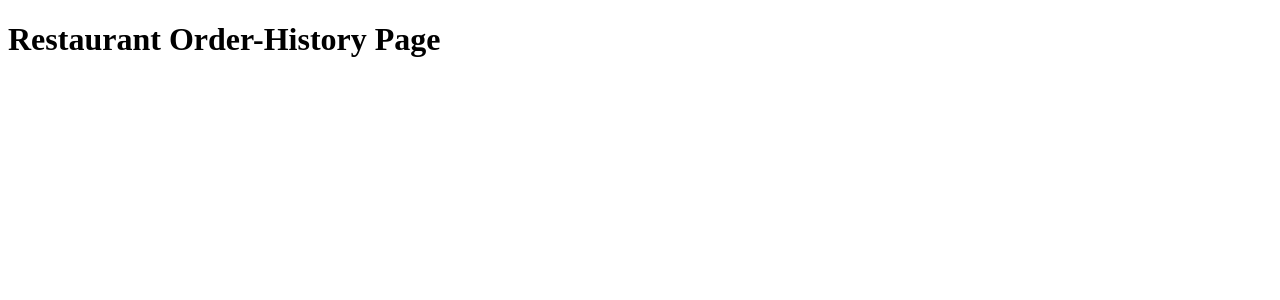
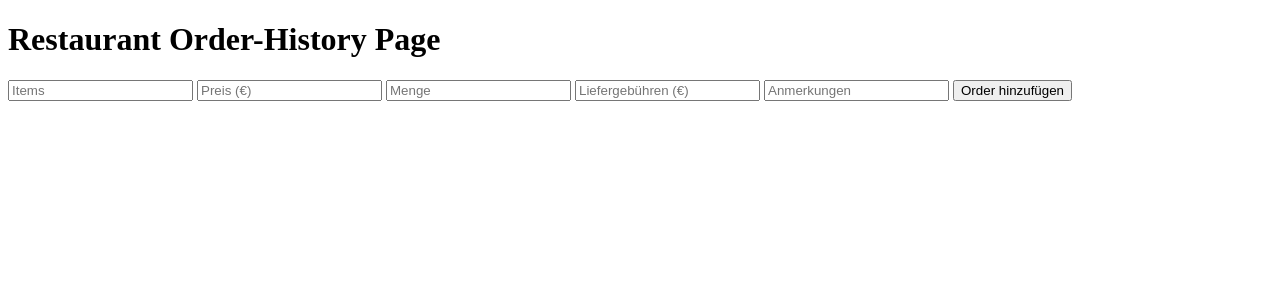
Before and after one commit to david-amoah-dev/DB_Praktikum, a Flask app: page /rstrbstlh in a window 1280 px wide. Shown: the part 88-388 px from the top of the page. Run offline with Flask 3, Linux system fonts and the light colour scheme.

Commit message:
Bestellhistorie in Code eingebettet auch hier noch überarbeitungs bedarf

```diff
--- a/app.py
+++ b/app.py
@@ -2,6 +2,9 @@ import sqlite3
 from flask import Flask, url_for, request, render_template, redirect, session
 from flask_sqlalchemy import SQLAlchemy
 from sqlalchemy.orm import DeclarativeBase
+from sqlalchemy import DateTime
+from datetime import datetime, timezone
+
 
 class Base(DeclarativeBase):
     pass
@@ -51,15 +54,20 @@ class Item(db.Model):
     # bild = db.Column()
     category = db.Column(db.String(), nullable=True)
 
-class Order(db.Model):
+class Orders(db.Model):
     id = db.Column(db.Integer, primary_key = True)
-    ordrtitle = db.Column(db.String(20), unique = False, nullable = False)
-    # status = db.Column()
-    # item = db.Column()
+    ordrtitle = db.Column(db.String(20), unique = False, nullable = True)
+    time = db.Column(DateTime, default=lambda:datetime.now().replace(microsecond=0))
+    lieferstatus = db.Column(db.String(50), nullable=False, default = "in Bearbeitung")
+    items = db.Column(db.Text, nullable=False)
+    preis = db.Column(db.Float, nullable=False)
+    menge = db.Column(db.Integer, nullable=False)
+    zahlungsstatus = db.Column(db.String(50), nullable=False, default = "ausstehend")
+    liefergebuehren = db.Column(db.Float, nullable=True)
+    gesamt = db.Column(db.Float, nullable=False)
+    anmerkungen = db.Column(db.String(200), unique = False, nullable = True)
+    # ammountOfItem = db.Column(db.Integer(), nullable = False)
     # customer = db.Column()
-    # datetime = db.Column()
-    comment = db.Column(db.String(200), unique = False, nullable = False)
-    # ammountOfItem = db.Column(db.Integer(), nullable = False)
 
 # Page routes----------------------------------------------------------------------------------
 @app.route("/", methods=["GET"])
@@ -87,7 +95,10 @@ def cstmpage():
 
 @app.route("/cstmbsth")
 def cstmbsth():
-    return render_template('CustomerView-Bestellhistorie.html')
+    orders = Orders.query.order_by(
+        # numbers to group orders by priority, time.desc() to sort by decending time after being grouped by their status
+        db.case({"in Bearbeitung": 1, "in Zubereitung": 1, "abgeschlossen": 2, "storniert": 2},value=Orders.lieferstatus),Orders.time.desc()).all()
+    return render_template('CustomerView-Bestellhistorie.html', orders = orders)
 
 @app.route("/cstmrstdtl")
 def cstmrstdtl():
@@ -165,6 +176,80 @@ def ordradd():
         db.session.add(new_order)
         db.session.commit()
     return redirect(url_for("rstrspkt"))
+
+#___________________________________________Dinhs routes___________________________________
+@app.route('/bestellansicht', methods =["GET", "POST"])
+def bestellansicht():
+
+    orders = Orders.query.order_by(
+        # numbers to group orders by priority, time.desc() to sort by decending time after being grouped by their status
+        db.case({"in Bearbeitung": 1, "in Zubereitung": 1, "abgeschlossen": 2, "storniert": 2},value=Orders.lieferstatus),Orders.time.desc()).all()
+    return render_template('RestaurantView-Bestellhistorie.html', orders = orders)
+
+#________________________________________
+
+@app.route('/order/<int:order_id>/decline', methods=['POST'])
+def decline_order(order_id):
+    order = Orders.query.get_or_404(order_id)
+    order.lieferstatus = "storniert"
+    order.zahlungsstatus = "abgebrochen"
+    db.session.commit()
+    return redirect(url_for('bestellansicht'))
+@app.route('/order/<int:order_id>/accept', methods=['POST'])
+def accept_order(order_id):
+    order = Orders.query.get_or_404(order_id)
+    order.lieferstatus = "in Zubereitung"
+    order.zahlungsstatus = "abgeschlossen"
+    db.session.commit()
+    return redirect(url_for('bestellansicht'))
+@app.route('/order/<int:order_id>/finished', methods=['POST'])
+def finished_order(order_id):
+    order = Orders.query.get_or_404(order_id)
+    order.lieferstatus = "abgeschlossen"
+    db.session.commit()
+    return redirect(url_for('bestellansicht'))
+
+# ____________________________________________
+
+@app.route('/add_order', methods=["POST"])
+def add_order():
+    if request.method == "POST":
+        #if "user" in session:
+         #   user = session["user"]
+          #  if user["type"] == "Kunde":
+            # Fetch the Kunde user from the database using the stored ID
+        #        kunde = Kunde.query.get_or_404(user["id"])
+
+        #name = {kunde.nachname, kunde.vorname}
+        #adresse = kunde.adresse
+        lieferstatus = request.form.get("lieferstatus")
+        items = request.form.get("items")
+
+        # preis ist nicht static gespeichert!!
+        preis = float(request.form.get("preis"))
+
+        menge = int(request.form.get("menge"))
+        zahlungsstatus = request.form.get("zahlungsstatus")
+        liefergebuehren = float(request.form.get("liefergebuehren"))
+        anmerkungen = request.form.get("anmerkungen")
+
+        # muss noch angepasst werden
+        gesamt = preis * menge + liefergebuehren
+
+        new_order = Orders(
+            lieferstatus=lieferstatus,
+            items=items,
+            preis=preis,
+            menge=menge,
+            zahlungsstatus=zahlungsstatus,
+            liefergebuehren=liefergebuehren,
+            gesamt=gesamt,
+            anmerkungen = anmerkungen
+        )
+        db.session.add(new_order)
+        db.session.commit()
+
+        return redirect(url_for('bestellansicht'))
 
 # __________________________________________saghars routes___________________________________
 
--- a/templates/RestaurantView-Bestellhistorie.html
+++ b/templates/RestaurantView-Bestellhistorie.html
@@ -25,10 +25,73 @@
 <h1>Restaurant Order-History Page</h1>
 
 <!-- Bestellhistorie -->
-<div>
+{% for order in orders %}
+<div class="box" data-status="{{ order.lieferstatus }}">
+    <h3>Bestellung: {{ order.time }}</h3>
+    <h4>Bestellnummer: {{ order.id }}</h4>
+    <table>
+        <thead>
+            <tr>
+                <th>Lieferstatus</th>
+                <th>Items</th>
+                <th>Preis</th>
+                <th>Menge</th>
+                <th>Zahlungsstatus</th>
+                <th>Liefergebühren</th>
+                <th>Gesamt</th>
+            </tr>
+        </thead>
+        <tbody>
+            <tr>
+                <td>{{ order.lieferstatus }}</td>
+                <td>{{ order.items }}</td>
+                <td>{{ order.preis }}€</td>
+                <td>{{ order.menge }}</td>
+                <td>{{ order.zahlungsstatus }}</td>
+                <td>{{ order.liefergebuehren }}€</td>
+                <td>{{ order.gesamt }}€</td>
+            </tr>
+        </tbody>
+    </table>
+    <div class="comment-section">
+        <p><b>Anmerkungen: </b>{{ order.anmerkungen }}<p>
+    </div>
+    <div class="customer-and-buttons">
+        <div class="customer-data">
+            <h2><b>Kundendaten</b></h2>
+        <!-- muss name adresse aus der order selbst nehmen -->
+            <p> {{ order.name }} </p>
+            <p> {{ order.adresse }}</p>
+        </div>
+        <div class="buttons">
+            <form method="POST" action="{{ url_for('decline_order', order_id=order.id) }}">
+                <button class="ablehnen", type="submit"><b>Ablehnen</b></button>
+            </form>
+            <form method="POST" action="{{ url_for('accept_order', order_id=order.id) }}">
+                <button class="annehmen",type="submit"><b>Annehmen</b></button>
+            </form> </div>
+            <div class="buttons2">
+            {% if order.lieferstatus == "in Zubereitung" %}
+            <form method="POST" action="{{ url_for('finished_order', order_id=order.id) }}">
+                <button class="abschliessen" type="submit"><b>Abschliessen</b></button>
+            </form>
+            {% endif %}</div>
+        </div>
+    </div>
 
+    </div>
 </div>
+{% endfor %}
 
+
+    <form action="{{ url_for('add_order') }}" method="post">
+        <input type="text" name="items" placeholder="Items" required>
+        <input type="number" step="0.01" name="preis" placeholder="Preis (€)" required>
+        <input type="number" name="menge" placeholder="Menge" required>
+        <input type="number" step="0.01" name="liefergebuehren" placeholder="Liefergebühren (€)" required>
+        <input type="text" name="anmerkungen" placeholder="Anmerkungen">
+        <button type="submit">Order hinzufügen</button>
+    </form>
 
 <!-- footer -->
 <footer>
```
Also changed, not shown: templates/CustomerView-Bestellhistorie.html (+42 -1 lines), instance/project3.db.
